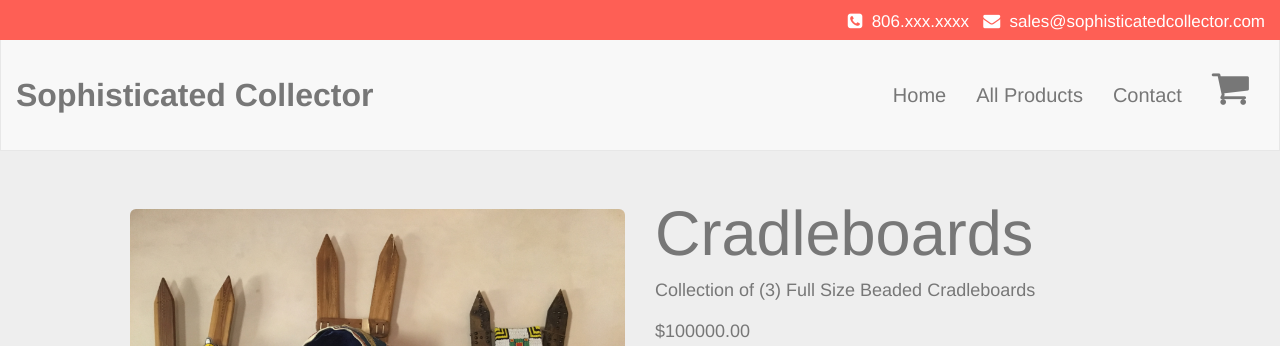
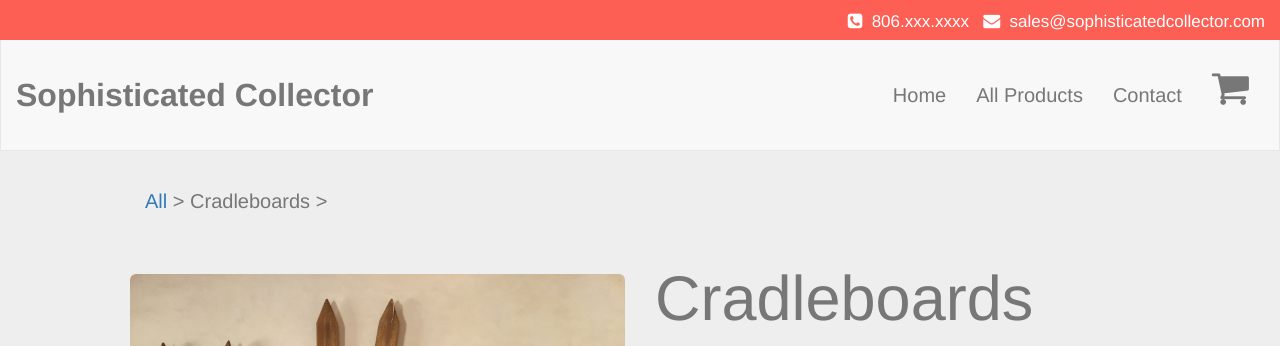
Before and after one commit to remmi11/flask-store, a Flask app: page /item/101 in a window 1280 px wide. Shown: the top 346 px of the page. Run offline with Flask 2, Linux system fonts and the light colour scheme; some libraries are stand-ins or nearby versions.

Commit message:
added breadcrumb to individual items

```diff
--- a/templates/item.html
+++ b/templates/item.html
@@ -3,6 +3,9 @@
 <div class="container">
 
     <div class="jumbotron">
+
+        <div class="breadcrumb"><a href="{{ url_for("all") }}">All</a> &gt; {{ product["name"] }} ></div>
+
 
         <div class="row">
             <div class="col-md-6">
@@ -17,7 +20,7 @@
 
                 <form target="paypal" action="https://www.paypal.com/cgi-bin/webscr" method="post">
                     <input type="hidden" name="cmd" value="_s-xclick">
-                    <input type="hidden" name="hosted_button_id" value="{{ product["item"] }}">
+                    <input type="hidden" name="hosted_button_id" value="{{ product[" item "] }}">
                     <input type="image" src="https://www.paypalobjects.com/en_US/i/btn/btn_cart_LG.gif" border="0" name="submit" alt="PayPal - The safer, easier way to pay online!">
                     <img alt="" border="0" src="https://www.paypalobjects.com/en_US/i/scr/pixel.gif" width="1" height="1">
                 </form>
```
